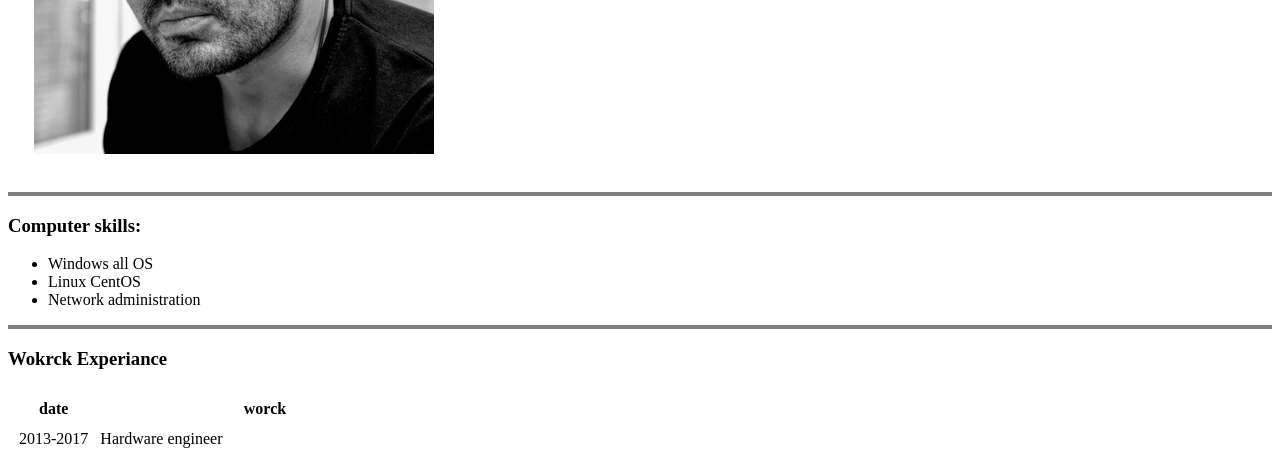
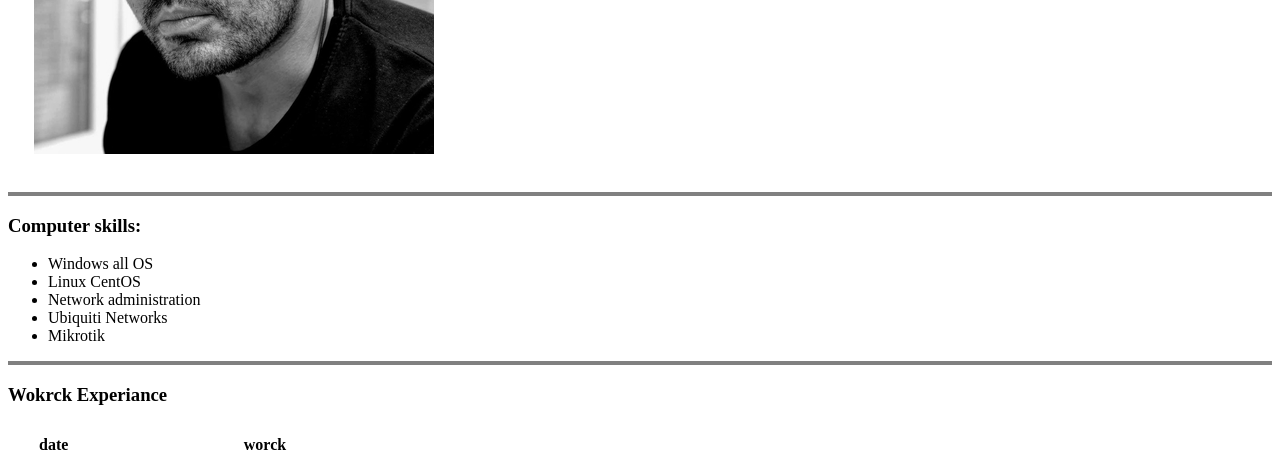
Before and after one commit to edinev86/cv, a plain HTML site: page index.html in a window 1280 px wide. Shown: the part 280-741 px from the top of the page. Drawn offline with Linux system fonts and the light colour scheme.

Commit message:
Update index.html

```diff
--- a/index.html
+++ b/index.html
@@ -22,6 +22,8 @@
     <li>Windows all OS</li>
     <li>Linux CentOS</li>
     <li>Network administration</li>
+    <li>Ubiquiti Networks</li>
+    <li>Мikrotik</li>
   </ul>
   <hr size="4" noshade>
   <h3>Wokrck Experiance</h3>
```
